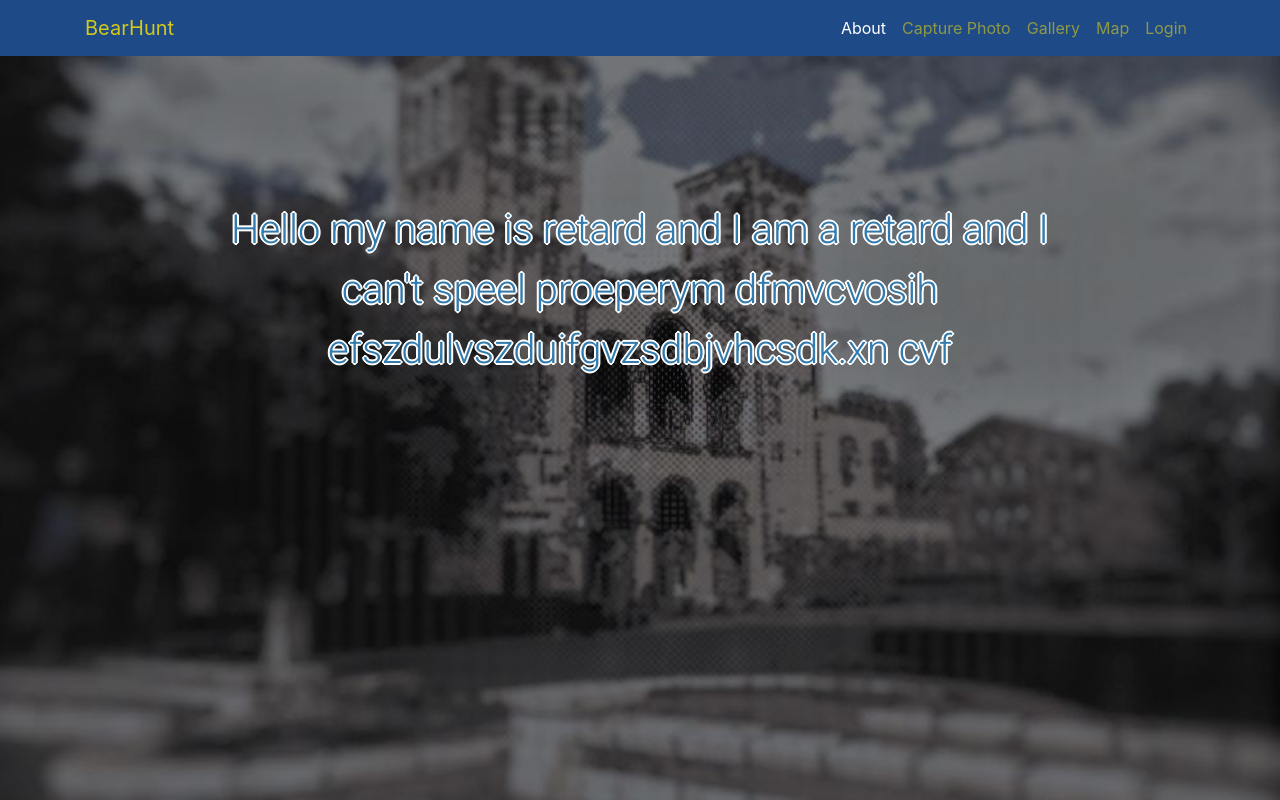
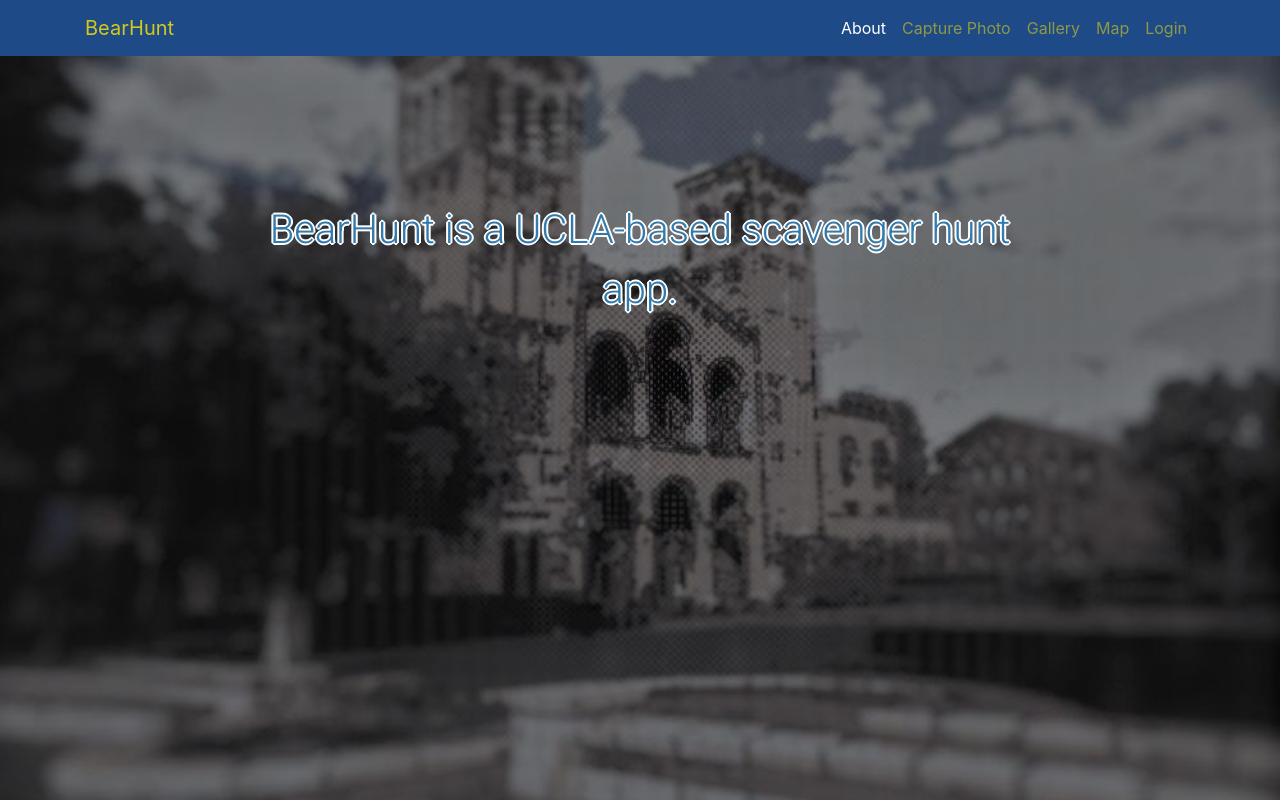
Before and after one commit to insomnolent/polar-hunt-frontend, a plain HTML site: page about.html in a window 1280 px wide. Drawn offline with Linux system fonts and the light colour scheme.

Commit message:
Updated about

```diff
--- a/about.html
+++ b/about.html
@@ -52,7 +52,7 @@
 
     <!-- Page Content -->
     <div class="about-text text offset-1 offset-md-2 col-10 col-md-8">
-      Hello my name is retard and I am a retard and I can't speel proeperym dfmvcvosih efszdulvszduifgvzsdbjvhcsdk.xn cvf
+      BearHunt is a UCLA-based scavenger hunt app.
     </div>
 
     <!-- Bootstrap core JavaScript -->
```
